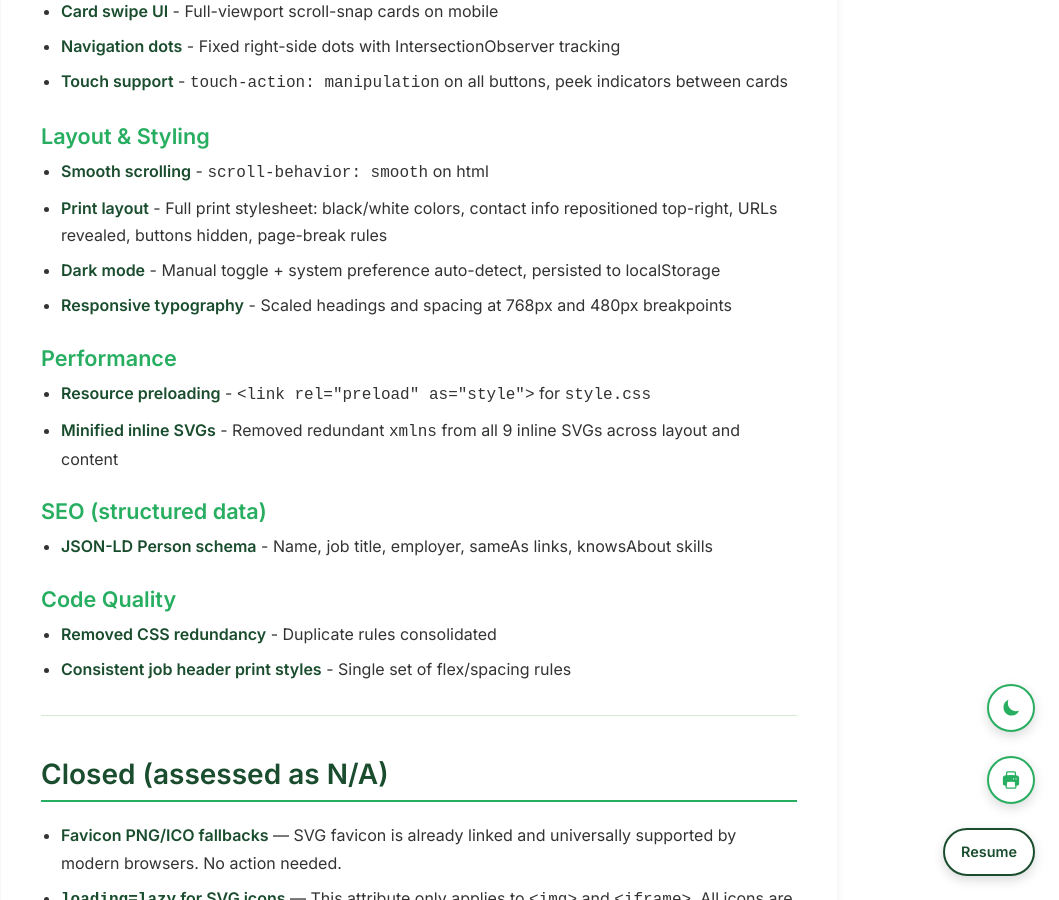
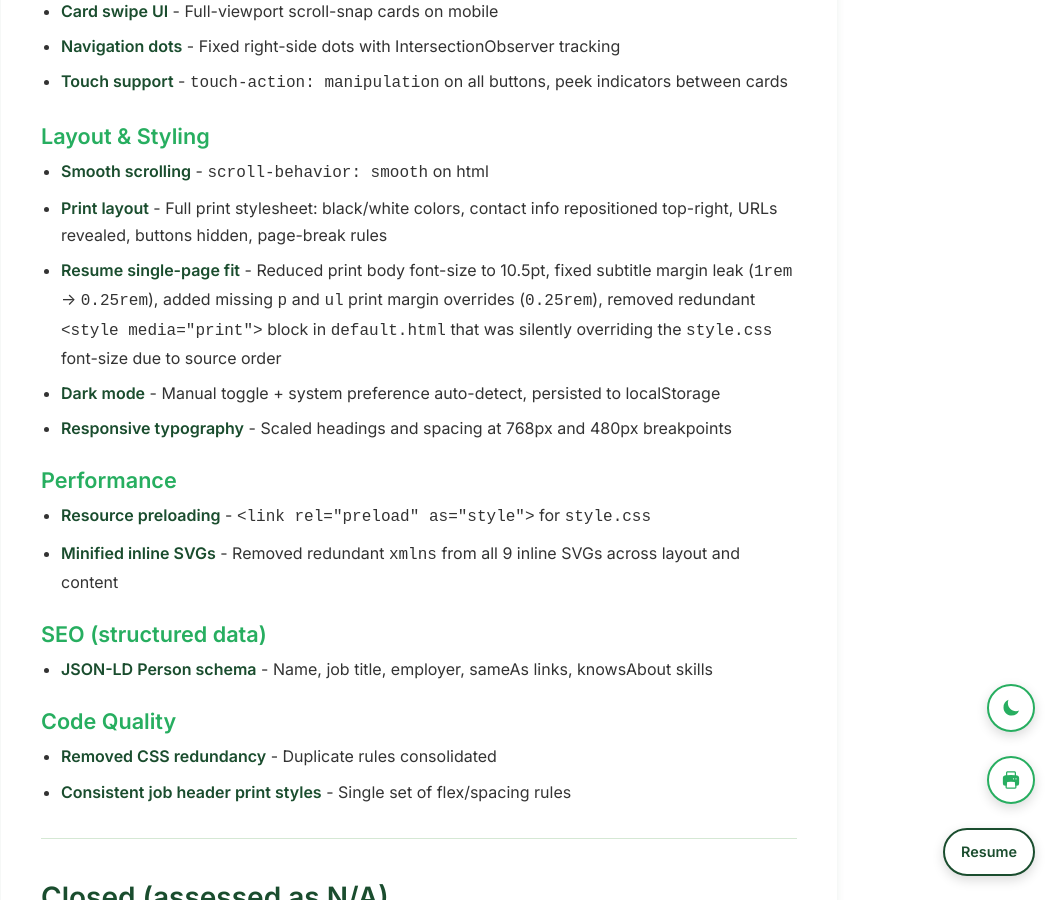
Before and after one commit to vsbatth6/vsbatth6.github.io, a Jekyll site: the page built from plans/improvements-summary.md, in a window 1280 px wide and 900 px high, scrolled down 686 px. Shown: the whole window, without its empty margins (221-1280 px from the left). Built offline with Jekyll 4.4.1, drawn with Linux system fonts in a browser that asks for light colours; our own code applies the rules of GitHub Pages for plain Markdown files.

Commit message:
Overhaul CV site: accessibility, SEO, mobile, print, dark mode, and performance
  - Accessibility: aria-labels on social links, visible focus rings, semantic
    landmarks (main/nav/footer), aria-hidden on decorative SVGs
  - SEO: canonical URL, keywords meta, Open Graph and Twitter Card tags,
    JSON-LD Person schema
  - Mobile: scroll-snap card swipe UI, IntersectionObserver nav dots,
    touch-action on buttons with peek indicators
  - Layout: dark mode with system-preference auto-detect and localStorage
    persistence, smooth scrolling, responsive typography at 768/480px
  - Print: full print stylesheet (black/white, URLs revealed, buttons hidden,
    page-break rules); resume single-page fit via 10.5pt font, fixed p/ul
    margin leaks, removed redundant inline print block that was silently
    overriding style.css font-size
  - Performance: preload hint for style.css, redundant xmlns stripped from
    all inline SVGs
  - Code quality: consolidated duplicate CSS rules, unified job-header print
    styles
  - Added plans/improvements-summary.md tracking all changes and decisions
  - Removed unused PDF asset

```diff
--- a/plans/improvements-summary.md
+++ b/plans/improvements-summary.md
@@ -22,6 +22,7 @@
 ### Layout & Styling
 - **Smooth scrolling** - `scroll-behavior: smooth` on html
 - **Print layout** - Full print stylesheet: black/white colors, contact info repositioned top-right, URLs revealed, buttons hidden, page-break rules
+- **Resume single-page fit** - Reduced print body font-size to 10.5pt, fixed subtitle margin leak (`1rem` → `0.25rem`), added missing `p` and `ul` print margin overrides (`0.25rem`), removed redundant `<style media="print">` block in `default.html` that was silently overriding the `style.css` font-size due to source order
 - **Dark mode** - Manual toggle + system preference auto-detect, persisted to localStorage
 - **Responsive typography** - Scaled headings and spacing at 768px and 480px breakpoints
 
```
